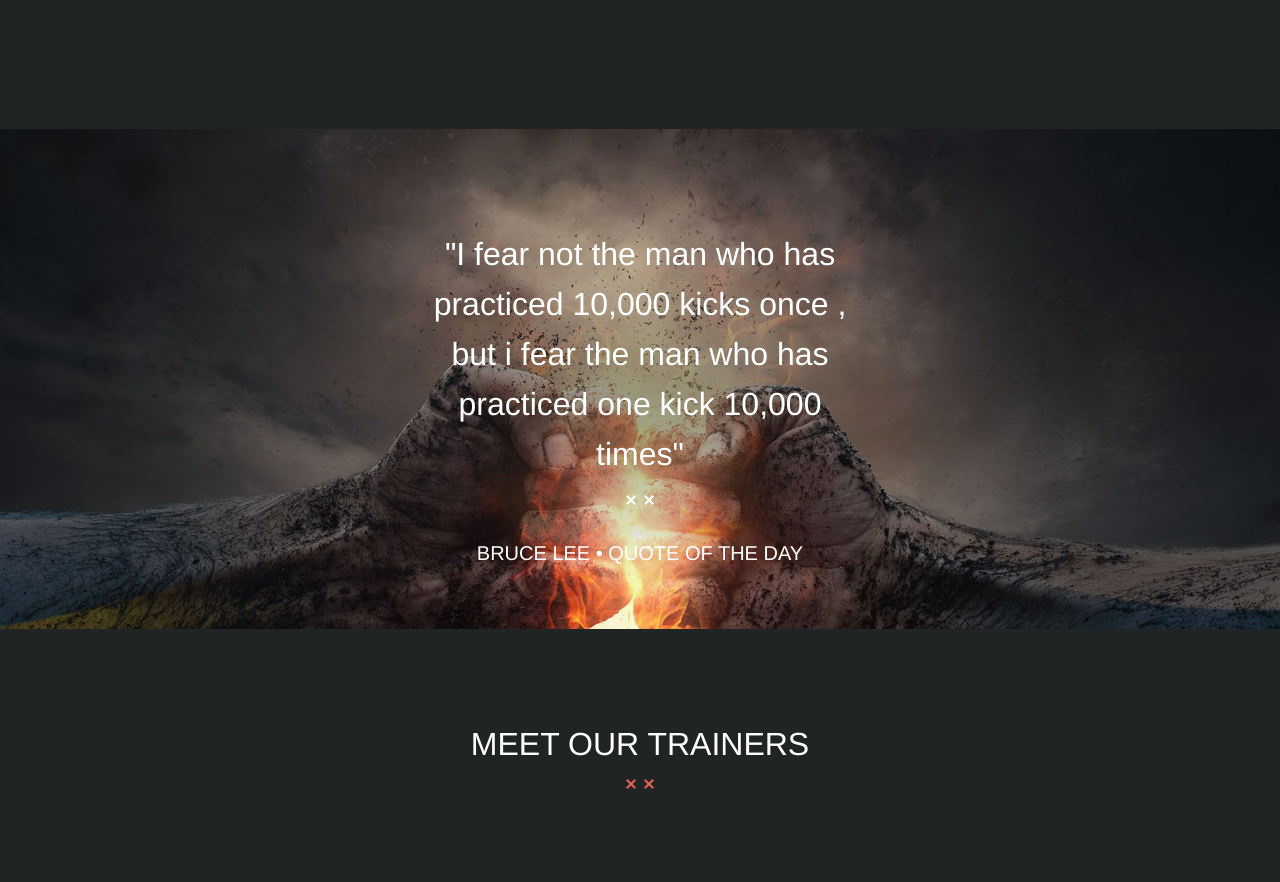
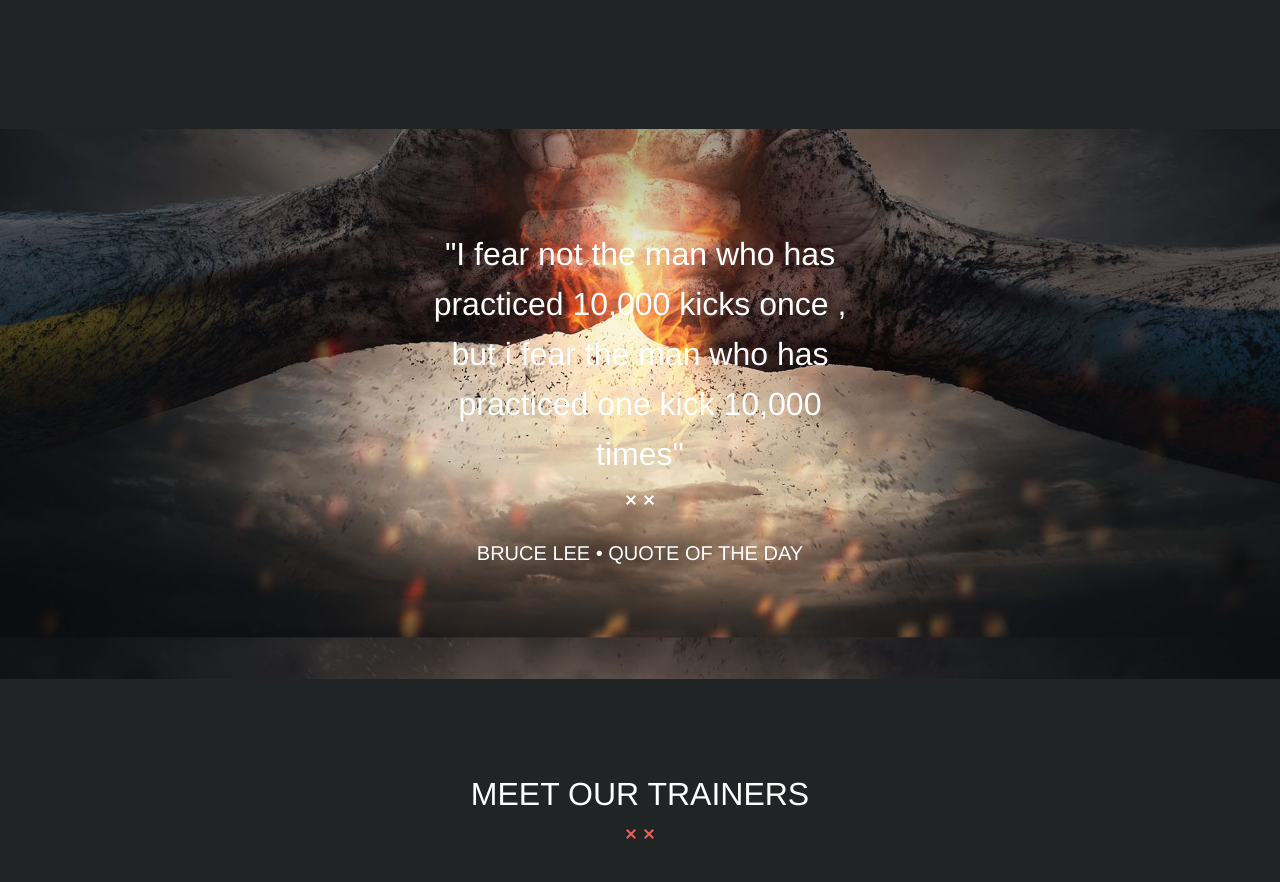
Before and after one commit to grada92/proj-html-vuejs, a Vue app: page / in a window 1280 px wide. Shown: the part 3420-4302 px from the top of the page. Built offline with nearby package versions, Linux system fonts and the light colour scheme.

Commit message:
details background img Gym Component

```diff
--- a/src/components/GymComponent.vue
+++ b/src/components/GymComponent.vue
@@ -91,7 +91,8 @@
 }
 .box-img {
   background-image: url(@/assets/images/home-testimonial-bg.jpg);
-  height: 500px;
+  height: 550px;
   background-size: cover;
+  background-position: 0px -300px;
 }
 </style>
```
